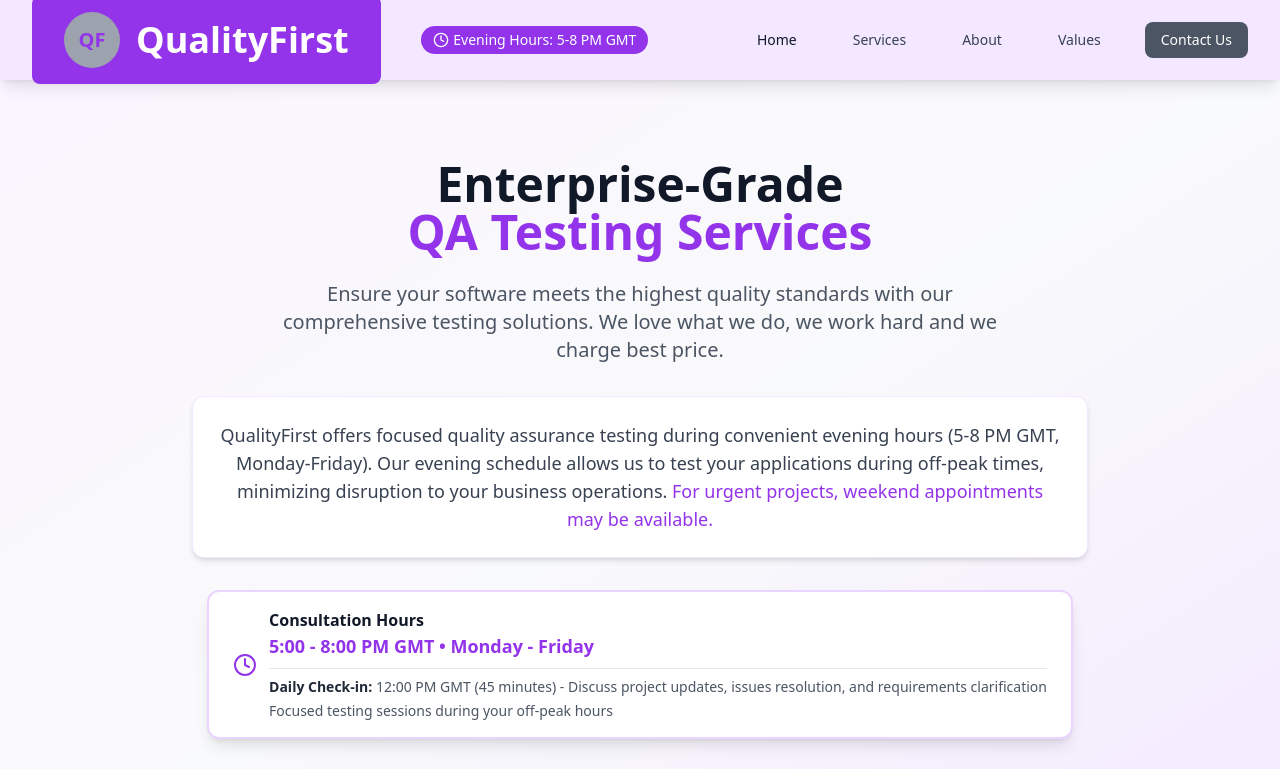
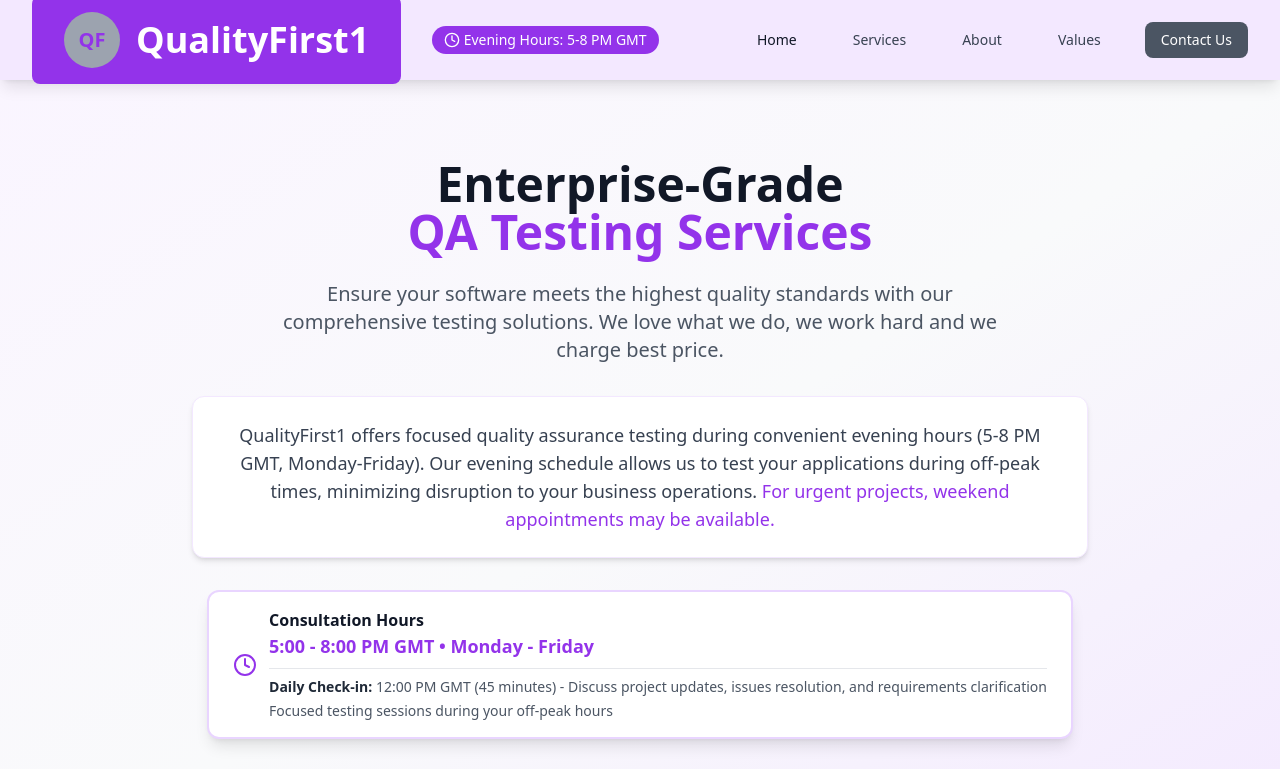
Before and after one commit to younes478/qualityfirst-website, a React (Create React App) app: page / in a window 1280 px wide. Shown: the top 769 px of the page. Built offline with nearby package versions, Linux system fonts and the light colour scheme.

Commit message:
update details

```diff
--- a/src/App.js
+++ b/src/App.js
@@ -117,7 +117,7 @@ const QualityFirstWebsite = () => {
               onClick={() => { setCurrentPage('home'); setSelectedPost(null); }}
               className="bg-purple-600 text-white px-4 sm:px-6 py-2 sm:py-3 rounded-lg hover:bg-purple-700 transition-colors text-sm sm:text-base"
             >
-              Contact QualityFirst
+              Contact QualityFirst1
             </button>
           </div>
         </div>
@@ -211,7 +211,7 @@ const QualityFirstWebsite = () => {
                 <div className="w-8 h-8 sm:w-14 sm:h-14 bg-gray-400 rounded-full flex items-center justify-center mr-2 sm:mr-4">
                   <span className="text-sm sm:text-xl font-bold text-purple-600">QF</span>
                 </div>
-                <span className="text-lg sm:text-4xl font-bold text-white">QualityFirst</span>
+                <span className="text-lg sm:text-4xl font-bold text-white">QualityFirst1</span>
               </div>
             </div>
 
@@ -270,7 +270,7 @@ const QualityFirstWebsite = () => {
             {/* Professional Business Hours Description */}
             <div className="max-w-4xl mx-auto mb-6 sm:mb-8">
               <p className="text-base sm:text-lg text-gray-700 bg-white rounded-xl p-4 sm:p-6 shadow-md border border-purple-100 leading-relaxed">
-                QualityFirst offers focused quality assurance testing during convenient evening hours (5-8 PM GMT, Monday-Friday).
+                QualityFirst1 offers focused quality assurance testing during convenient evening hours (5-8 PM GMT, Monday-Friday).
                 Our evening schedule allows us to test your applications during off-peak times, minimizing disruption to your business operations.
                 <span className="text-purple-600 font-medium"> For urgent projects, weekend appointments may be available.</span>
               </p>
@@ -423,7 +423,7 @@ const QualityFirstWebsite = () => {
               Our Values
             </h2>
             <p className="text-lg sm:text-xl text-gray-600 max-w-3xl mx-auto">
-              QualityFirst's values ensure we all have a high level of professionalism and integrity at work
+              QualityFirst1's values ensure we all have a high level of professionalism and integrity at work
             </p>
           </div>
 
@@ -510,7 +510,7 @@ const QualityFirstWebsite = () => {
               <div className="text-sm sm:text-base opacity-80">
                 Focused testing sessions and consultations during your off-peak hours.
                 <br className="hidden sm:block" />
-                QualityFirst offers focused quality assurance testing during convenient evening hours, minimizing disruption to your business operations.
+                QualityFirst1 offers focused quality assurance testing during convenient evening hours, minimizing disruption to your business operations.
                 <br className="hidden sm:block" />
                 For urgent projects, weekend appointments may be available.
               </div>
@@ -570,7 +570,7 @@ const QualityFirstWebsite = () => {
                   <div className="w-6 h-6 sm:w-8 sm:h-8 bg-gray-400 rounded-full flex items-center justify-center mr-2 sm:mr-3">
                     <span className="text-xs sm:text-sm font-bold text-purple-600">QF</span>
                   </div>
-                  <span className="text-lg sm:text-xl font-bold text-white">QualityFirst</span>
+                  <span className="text-lg sm:text-xl font-bold text-white">QualityFirst1</span>
                 </div>
               </div>
               <p className="text-gray-400 text-sm sm:text-base leading-relaxed">
@@ -600,7 +600,7 @@ const QualityFirstWebsite = () => {
               <h4 className="font-semibold mb-4 text-sm sm:text-base">Contact & Hours</h4>
               <div className="text-gray-400 space-y-2 text-sm sm:text-base">
                 <p className="break-all">qualityfirst1team@gmail.com</p>
-                <p>+44 1628304410</p>
+                <p>+44 1628</p>
                 <p>London, United Kingdom</p>
                 <div className="mt-3 pt-2 border-t border-gray-800">
                   <p className="text-purple-400 font-medium">Evening Hours:</p>
@@ -611,7 +611,7 @@ const QualityFirstWebsite = () => {
           </div>
 
           <div className="border-t border-gray-800 mt-8 sm:mt-12 pt-6 sm:pt-8 text-center text-gray-400 text-sm sm:text-base">
-            <p>&copy; 2025 QualityFirst. All rights reserved.</p>
+            <p>&copy; 2025 QualityFirst1. All rights reserved.</p>
           </div>
         </div>
       </footer>
```
